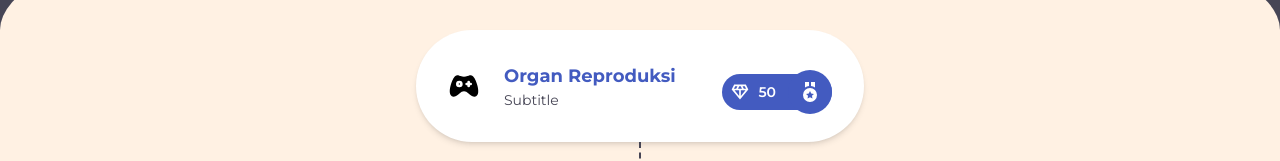
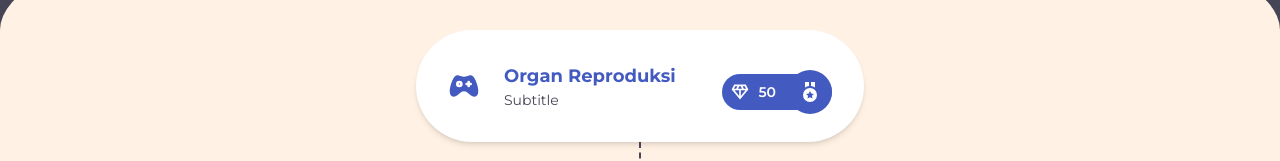
Before and after one commit to Kenali-Diri/Front-End, a Next.js app: page /eksplor/1 in a window 1280 px wide. Shown: the part 721-882 px from the top of the page. Built offline with nearby package versions, Linux system fonts and the light colour scheme.

Commit message:
feat: add explore detail page

```diff
--- /dev/null
+++ b/src/app/eksplor/[roadmapTopicSlug]/[levelSlug]/page.tsx
@@ -0,0 +1,38 @@
+import { Section } from "@/components/core/Section"
+import { Footer } from "@/components/Footer"
+import { ChevronLeft } from "@/components/icons"
+import { Navbar } from "@/components/Navbar"
+import Image from "next/image"
+import Link from "next/link"
+
+interface LevelDetailProps {
+    params: {
+        roadmapTopicSlug: string,
+        levelSlug: string
+    }
+}
+
+export default function LevelDetail({ params }: LevelDetailProps) {
+    return (
+        <>
+            <Navbar />
+            <Section className="bg-dark-slate py-20">
+                <div className="col-span-6 text-white">
+                    <Link href={`/eksplor/${params.roadmapTopicSlug}`} className="flex items-center size-fit gap-1 text-sm lg:text-base hover:underline text-white">
+                        <ChevronLeft className="fill-white" />
+                        <span>Kembali</span>
+                    </Link>
+                    <h1 className="text-3xl lg:text-5xl font-bold drop-shadow-lg mt-10">{params.levelSlug}</h1>
+                    <p className="mt-6">Ayo kita kenalan sama organ reproduksi kita masing-masing dan ketahui cara kerjanya serta manfaatnya!</p>
+                </div>
+                <div className="col-span-6 flex items-center">
+                    <Image width={2100} height={1400} src='/assets/organ-reproduksi.png' alt="Banner" className="w-full h-fit drop-shadow-xl" />
+                </div>
+            </Section>
+            <Section className="bg-soft-cream py-20">
+                asdf
+            </Section>
+            <Footer />
+        </>
+    )
+}
--- a/src/app/eksplor/[slug]/page.tsx
+++ b/src/app/eksplor/[roadmapTopicSlug]/page.tsx
@@ -1,17 +1,18 @@
 'use client';
+
+import { useState } from "react";
+import Image from "next/image";
+import Link from "next/link";
 
 import { Level } from "@/components/cards/Level";
 import { Section } from "@/components/core/Section";
 import { Footer } from "@/components/Footer";
-import { ChevronLeft, Game, Medal } from "@/components/icons";
+import { ChevronLeft } from "@/components/icons";
 import { Navbar } from "@/components/Navbar";
-import Image from "next/image";
-import Link from "next/link";
-import { useState } from "react";
 
 interface ExploreDetailProps {
     params: {
-        slug: string
+        roadmapTopicSlug: string
     }
 }
 
@@ -43,7 +44,7 @@ export default function ExploreDetail({ params }: ExploreDetailProps) {
                         <ChevronLeft className="fill-white" />
                         <span>Kembali</span>
                     </Link>
-                    <h1 className="text-4xl lg:text-6xl font-bold text-center text-white drop-shadow-lg mt-10">{params.slug}</h1>
+                    <h1 className="text-4xl lg:text-6xl font-bold text-center text-white drop-shadow-lg mt-10">{params.roadmapTopicSlug}</h1>
                     <Image width={4800} height={1600} src='/assets/tubuhku-banner.png' alt="Banner" className="w-full mt-6" />
                 </div>
             </Section>
@@ -52,7 +53,7 @@ export default function ExploreDetail({ params }: ExploreDetailProps) {
                 <div className="col-span-12 flex flex-col items-center pb-20">
                     {levels.map((level, index) => (
                         <span className="w-full flex flex-col items-center" key={index}>
-                            <Level level={level} roadmapTopicSlug={params.slug} variant="blue" complete={true}></Level>
+                            <Level level={level} roadmapTopicSlug={params.roadmapTopicSlug} variant="blue" complete={true} />
 
                             {index < levels.length - 1 && (
                                 <div className="border-dashed border-l-2 border-dark-slate h-12"></div>
--- a/src/components/cards/Level.tsx
+++ b/src/components/cards/Level.tsx
@@ -1,36 +1,59 @@
 'use client';
 
 import Link from "next/link";
-import { Game, Medal } from "../icons";
-import { Diamond } from "../icons/Diamond";
+import { Game, Medal, Diamond } from "../icons";
 
-type COLOR_VARIANT = 'blue' | 'pink' | 'dark-slate';
+type ColorVariant = 'blue' | 'pink' | 'dark-slate';
 
 interface LevelProps {
     roadmapTopicSlug: string,
     level: Level,
-    variant?: COLOR_VARIANT,
+    variant?: ColorVariant,
     complete?: boolean,
+}
+
+const iconColor: { [key in ColorVariant]: string } = {
+    'blue': 'fill-blue',
+    'pink': 'fill-pink',
+    'dark-slate': 'fill-dark-slate'
+}
+
+const textColor: { [key in ColorVariant]: string } = {
+    'blue': 'text-blue',
+    'pink': 'text-pink',
+    'dark-slate': 'text-dark-slate'
+}
+
+const backgroundColor: { [key in ColorVariant]: string } = {
+    'blue': 'bg-blue',
+    'pink': 'bg-pink',
+    'dark-slate': 'bg-dark-slate'
+}
+
+const borderColor: { [key in ColorVariant]: string } = {
+    'blue': 'border-blue',
+    'pink': 'border-pink',
+    'dark-slate': 'border-dark-slate'
 }
 
 export function Level({ roadmapTopicSlug, level, variant = 'blue', complete = false }: LevelProps) {
     return (
         <Link href={`${roadmapTopicSlug}/${level.slug}`} className="bg-white rounded-2xl sm:rounded-full shadow-md flex flex-col sm:flex-row sm:items-center p-6 sm:p-8 gap-y-3 sm:gap-x-6 w-full sm:w-[28rem]" key={level.name}>
-            <Game className={`flex-none fill-${variant}`} size="size-6 sm:size-8" />
+            <Game className={`flex-none ${iconColor[variant]}`} size="size-6 sm:size-8" />
             <div className="grow">
-                <h4 className={`text-${variant} font-bold text-base sm:text-lg`}>{level.name}</h4>
+                <h4 className={`${textColor[variant]} font-bold text-base sm:text-lg`}>{level.name}</h4>
                 <p className="text-xs sm:text-sm">{level.subtitle}</p>
             </div>
 
             {complete ? (
-                <div className={`relative w-fit self-end flex items-center bg-${variant} rounded-full gap-x-2 py-2 px-2 pe-14 text-white text-sm`}>
+                <div className={`relative w-fit self-end flex items-center ${backgroundColor[variant]} rounded-full gap-x-2 py-2 px-2 pe-14 text-white text-sm`}>
                     <Diamond className="fill-white" size="size-5" />
                     <span className="font-semibold">50</span>
 
-                    <Medal className={`absolute right-0 fill-white bg-${variant} rounded-full p-2.5 box-content`} size="size-6" />
+                    <Medal className={`absolute right-0 fill-white ${backgroundColor[variant]} rounded-full p-2.5 box-content`} size="size-6" />
                 </div>
             ) : (
-                <div className={`flex-none size-6 sm:size-8 border-2 border-${variant} rounded-full`} />
+                <div className={`flex-none size-6 sm:size-8 border-2 ${borderColor[variant]} rounded-full`} />
             )}
         </Link>
     )
--- a/src/components/icons/index.tsx
+++ b/src/components/icons/index.tsx
@@ -1,6 +1,7 @@
 import { Article } from "./Article";
 import { ChevronLeft } from "./ChevronLeft";
 import { Close } from "./Close";
+import { Diamond } from "./Diamond";
 import { Envelope } from "./Envelope";
 import { Game } from "./Game";
 import { Lock } from "./Lock";
@@ -12,6 +13,7 @@ export {
     Article,
     ChevronLeft,
     Close,
+    Diamond,
     Envelope,
     Game,
     Lock,
```
Also changed, not shown: public/assets/organ-reproduksi.png (added).
